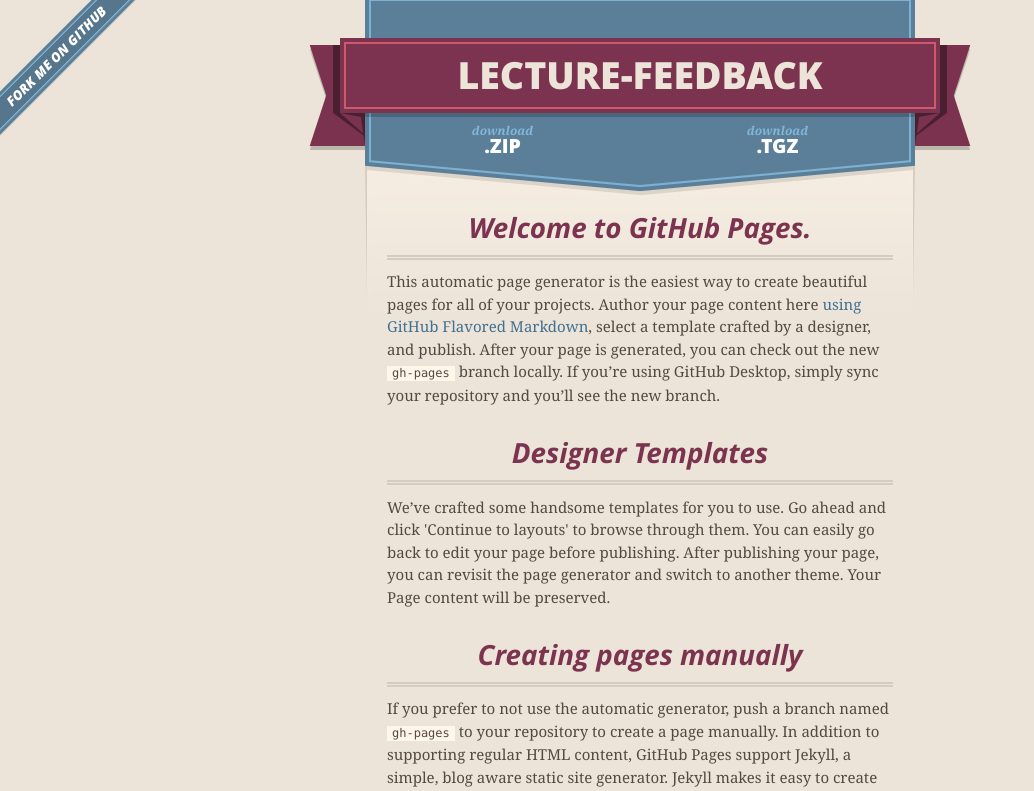
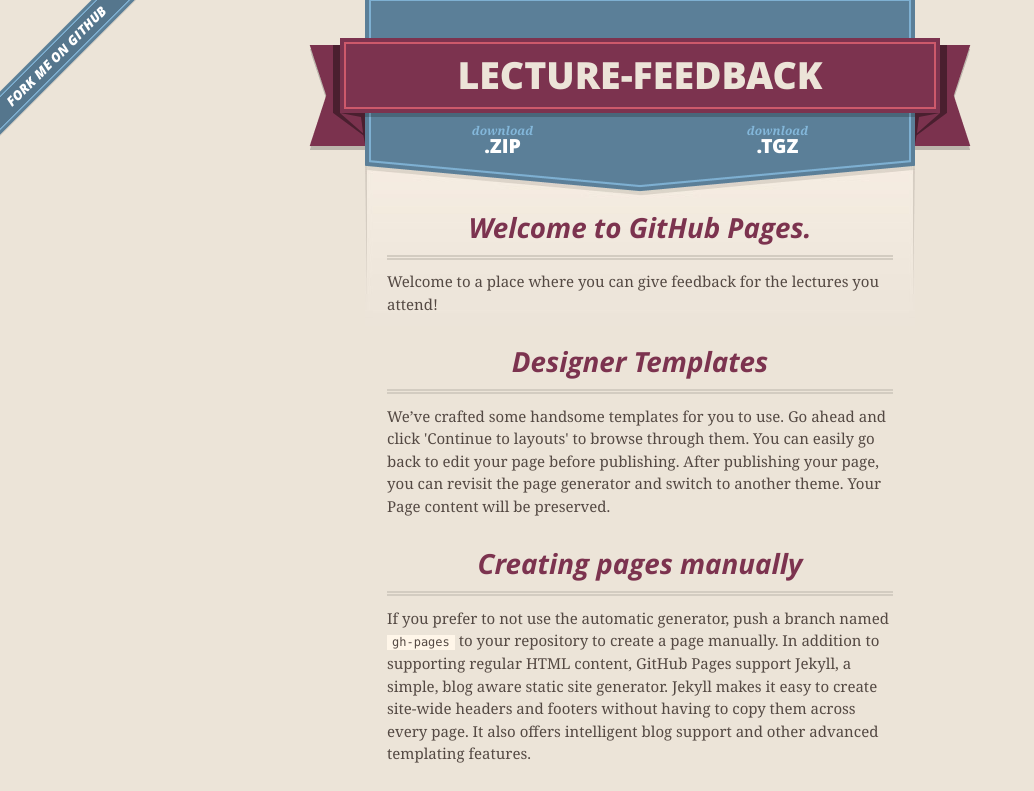
Before and after one commit to lchambe2/Lecture-Feedback, a plain HTML site: page index.html in a window 1280 px wide. Shown: the top 791 px of the page, without its empty margins (0-1034 px from the left). Drawn offline with nearby package versions, Linux system fonts and the light colour scheme.

Commit message:
Update index.html

```diff
--- a/index.html
+++ b/index.html
@@ -49,7 +49,7 @@
         <h3>
 <a id="welcome-to-github-pages" class="anchor" href="#welcome-to-github-pages" aria-hidden="true"><span aria-hidden="true" class="octicon octicon-link"></span></a>Welcome to GitHub Pages.</h3>
 
-<p>This automatic page generator is the easiest way to create beautiful pages for all of your projects. Author your page content here <a href="https://guides.github.com/features/mastering-markdown/">using GitHub Flavored Markdown</a>, select a template crafted by a designer, and publish. After your page is generated, you can check out the new <code>gh-pages</code> branch locally. If you’re using GitHub Desktop, simply sync your repository and you’ll see the new branch.</p>
+<p>Welcome to a place where you can give feedback for the lectures you attend!</p>
 
 <h3>
 <a id="designer-templates" class="anchor" href="#designer-templates" aria-hidden="true"><span aria-hidden="true" class="octicon octicon-link"></span></a>Designer Templates</h3>
```
